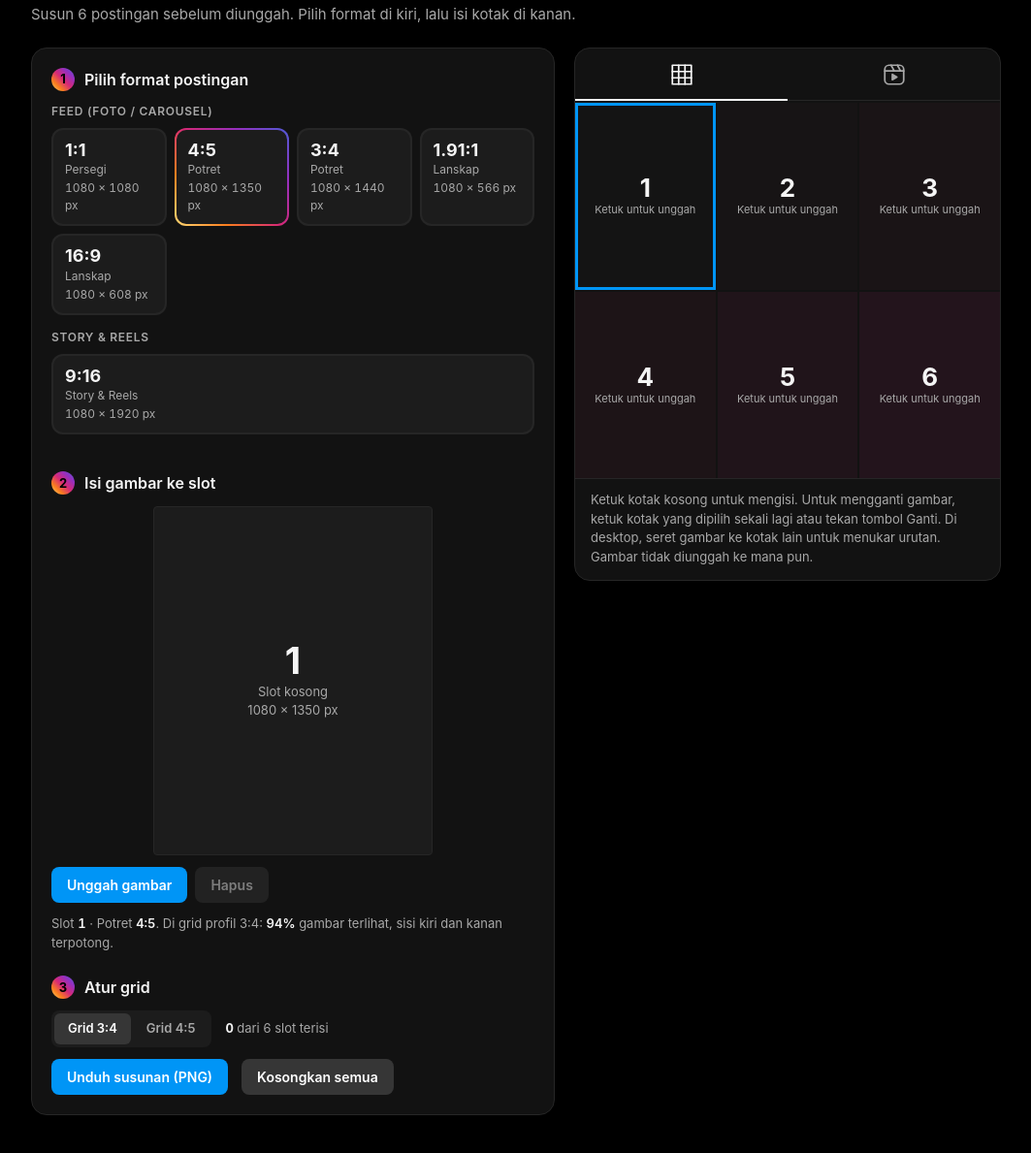
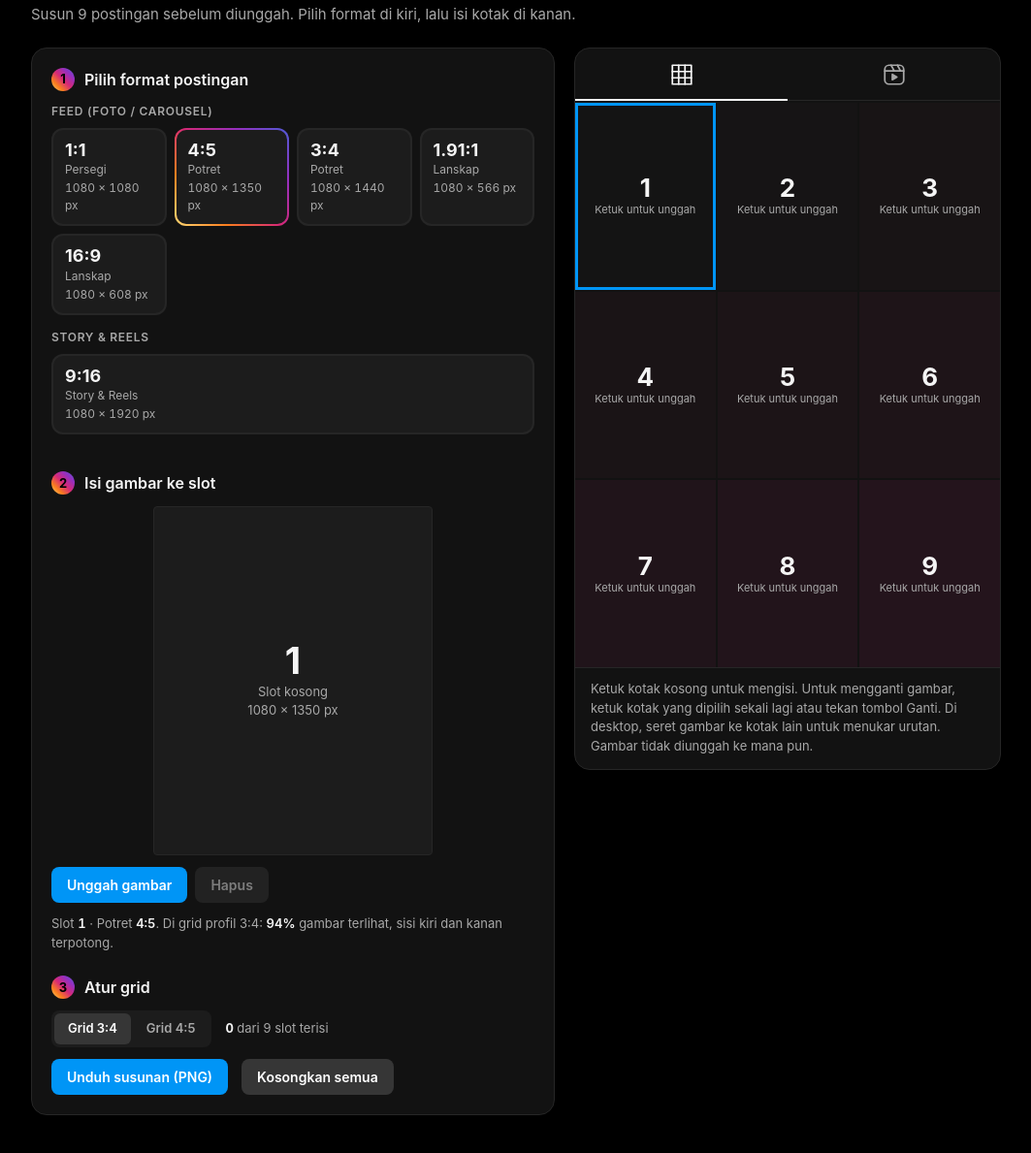
Before and after one commit to radenkadenis06-dotcom/Grid-Instagram, a plain HTML site: page index.html in a window 1280 px wide. Shown: the part 61-1250 px from the top of the page at 97% size, without its empty margins (108-1171 px from the left). Drawn offline with Linux system fonts and the light colour scheme.

Commit message:
Update index.html

```diff
--- a/index.html
+++ b/index.html
@@ -5,7 +5,7 @@
 <meta name="viewport" content="width=device-width, initial-scale=1">
 <title>Grid Instagram</title>
 <style>
-  /* Layout: dua bagian. Kiri = pengaturan tiga langkah. Kanan = mekanisme grid (tab Grid / Reels + 6 slot). Latar hitam. */
+  /* Layout: dua bagian. Kiri = pengaturan tiga langkah. Kanan = mekanisme grid (tab Grid / Reels + 9 slot). Latar hitam. */
   :root {
     color-scheme: dark;
     --bg: #000000;
@@ -152,7 +152,7 @@
 <main class="wrap">
   <header>
     <h1><span>Grid</span> Instagram</h1>
-    <p class="lead">Susun 6 postingan sebelum diunggah. Pilih format di kiri, lalu isi kotak di kanan.</p>
+    <p class="lead">Susun 9 postingan sebelum diunggah. Pilih format di kiri, lalu isi kotak di kanan.</p>
   </header>
 
   <div class="layout">
@@ -185,7 +185,7 @@
             <button type="button" id="t34" data-t="3 / 4" aria-pressed="true">Grid 3:4</button>
             <button type="button" id="t45" data-t="4 / 5" aria-pressed="false">Grid 4:5</button>
           </div>
-          <span class="count"><b id="filled">0</b> dari 6 slot terisi</span>
+          <span class="count"><b id="filled">0</b> dari 9 slot terisi</span>
         </div>
         <div class="row" style="margin-top:12px">
           <button type="button" class="btn primary" id="btn-download">Unduh susunan (PNG)</button>
@@ -217,7 +217,7 @@
 
 <script>
 (function () {
-  var COUNT = 6;
+  var COUNT = 9;
   var FORMATS = [
     { id: 'square', group: 'feed',  ratio: '1:1',    name: 'Persegi',       w: 1080, h: 1080 },
     { id: 'p45',    group: 'feed',  ratio: '4:5',    name: 'Potret',        w: 1080, h: 1350 },
@@ -226,7 +226,7 @@
     { id: 'l169',   group: 'feed',  ratio: '16:9',   name: 'Lanskap',       w: 1080, h: 608 },
     { id: 'story',  group: 'story', ratio: '9:16',   name: 'Story & Reels', w: 1080, h: 1920 }
   ];
-  var TONES = ['#141414', '#171415', '#1a1416', '#1d1417', '#20141a', '#23141c'];
+  var TONES = ['#141414', '#161415', '#181415', '#1a1416', '#1c1417', '#1e1418', '#20141a', '#22141b', '#24141c'];
   var slots = new Array(COUNT).fill(null);
   var selected = 0;
   var fmt = FORMATS[1];
@@ -394,7 +394,7 @@
     var cw = 540, ch = Math.round(cw / t.num), gap = 4;
     var cv = document.createElement('canvas');
     cv.width = 3 * cw + 2 * gap;
-    cv.height = 2 * ch + gap;
+    cv.height = 3 * ch + 2 * gap;
     var ctx = cv.getContext('2d');
     ctx.fillStyle = '#000';
     ctx.fillRect(0, 0, cv.width, cv.height);
```
